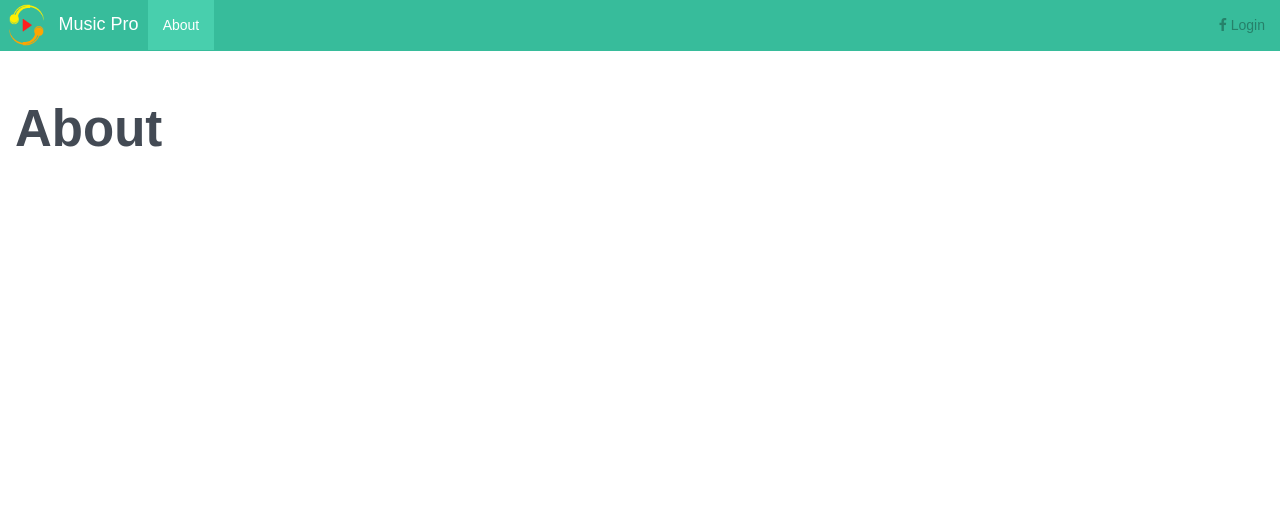
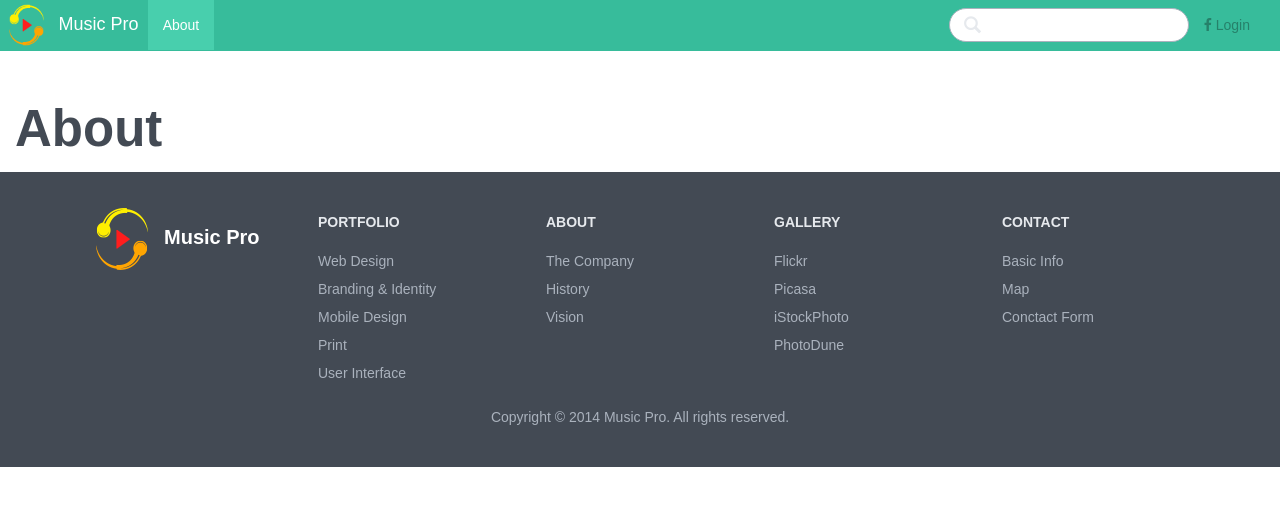
Before and after one commit to musproject/musproject.github.io, a Jekyll site: the page built from about.md, in a window 1280 px wide. Shown: the top 506 px of the page. Built offline with Jekyll 4.4.1, drawn with Linux system fonts in a browser that asks for light colours.

```diff
--- a/_includes/footer.html
+++ b/_includes/footer.html
@@ -1,3 +1,39 @@
+<div class="footer">
+	<div class="container">
+		<div class="clearfix">
+			<div class="footer-logo"><a href="#"><img src="/images/logo.png">Music Pro</a></div>
+			<dl class="footer-nav">
+				<dt class="nav-title">PORTFOLIO</dt>
+				<dd class="nav-item"><a href="#">Web Design</a></dd>
+				<dd class="nav-item"><a href="#">Branding &amp; Identity</a></dd>
+				<dd class="nav-item"><a href="#">Mobile Design</a></dd>
+				<dd class="nav-item"><a href="#">Print</a></dd>
+				<dd class="nav-item"><a href="#">User Interface</a></dd>
+			</dl>
+			<dl class="footer-nav">
+				<dt class="nav-title">ABOUT</dt>
+				<dd class="nav-item"><a href="#">The Company</a></dd>
+				<dd class="nav-item"><a href="#">History</a></dd>
+				<dd class="nav-item"><a href="#">Vision</a></dd>
+			</dl>
+			<dl class="footer-nav">
+				<dt class="nav-title">GALLERY</dt>
+				<dd class="nav-item"><a href="#">Flickr</a></dd>
+				<dd class="nav-item"><a href="#">Picasa</a></dd>
+				<dd class="nav-item"><a href="#">iStockPhoto</a></dd>
+				<dd class="nav-item"><a href="#">PhotoDune</a></dd>
+			</dl>
+			<dl class="footer-nav">
+				<dt class="nav-title">CONTACT</dt>
+				<dd class="nav-item"><a href="#">Basic Info</a></dd>
+				<dd class="nav-item"><a href="#">Map</a></dd>
+				<dd class="nav-item"><a href="#">Conctact Form</a></dd>
+			</dl>
+		</div>
+		<div class="footer-copyright text-center">Copyright © 2014 Music Pro. All rights reserved.</div>
+	</div>
+</div>
+
 <script src="/lib/jquery/jquery.js"></script>
 <script src="/lib/bootstrap/js/bootstrap.js"></script>
 <script src="/js/fb.js"></script>
--- a/_includes/header.html
+++ b/_includes/header.html
@@ -29,9 +29,17 @@
         {% endif %}
         {% endfor %}
       </ul>
+
       <ul class="nav navbar-nav navbar-right">
         <li><a href="javascript:FB.login()"><i class="fa fa-facebook"></i> Login</a></li>
       </ul>
+
+      <form class="navbar-form navbar-right" role="search">
+        <div class="form-search search-only">
+          <i class="search-icon glyphicon glyphicon-search"></i>
+          <input type="text" class="form-control search-query">
+        </div>
+      </form>
     </div>
   </div>
 </nav>
```
Also changed, not shown: _posts/2014-05-31-sample (3rd copy).md (deleted, +0 -10 lines), _posts/2014-05-31-sample (another copy).md (deleted, +0 -10 lines), _posts/2014-05-31-sample (copy).md (deleted, +0 -10 lines), _posts/2014-05-31-sample.md (deleted, +0 -8 lines), _posts/2014-5-31-loudspeakers.md (added, +8 -0 lines), index.html (+12 -4 lines).
